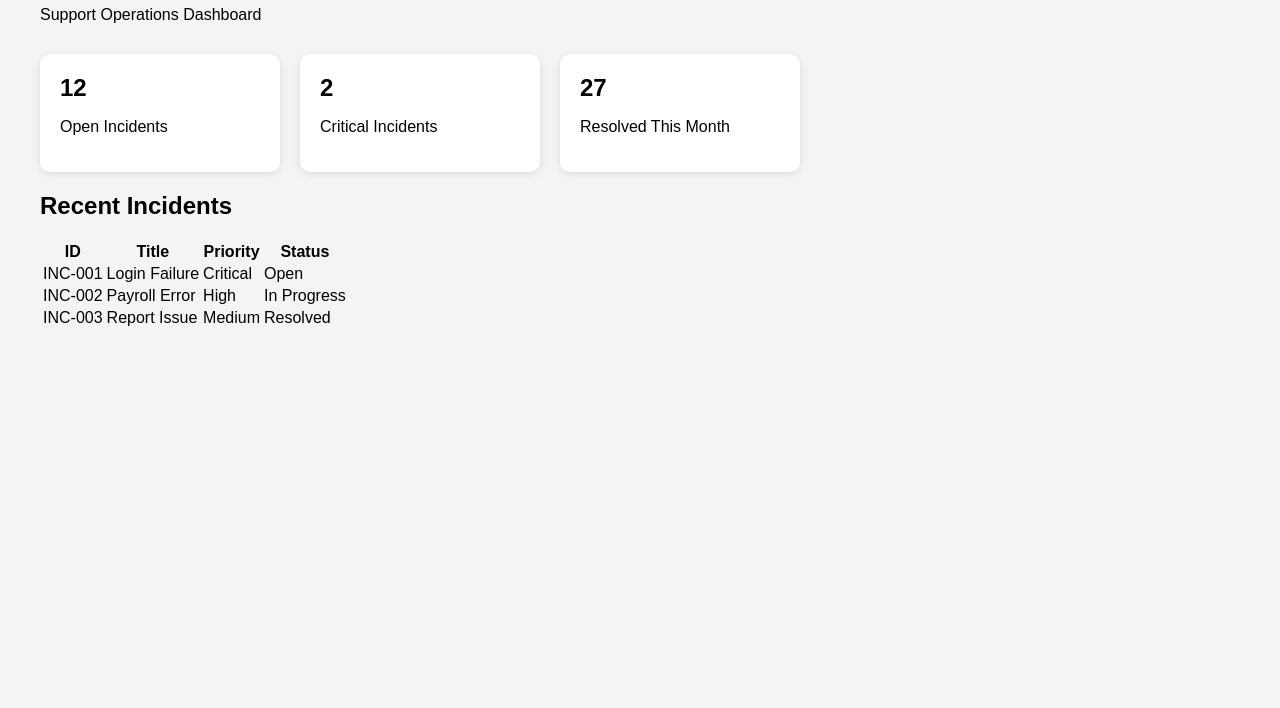
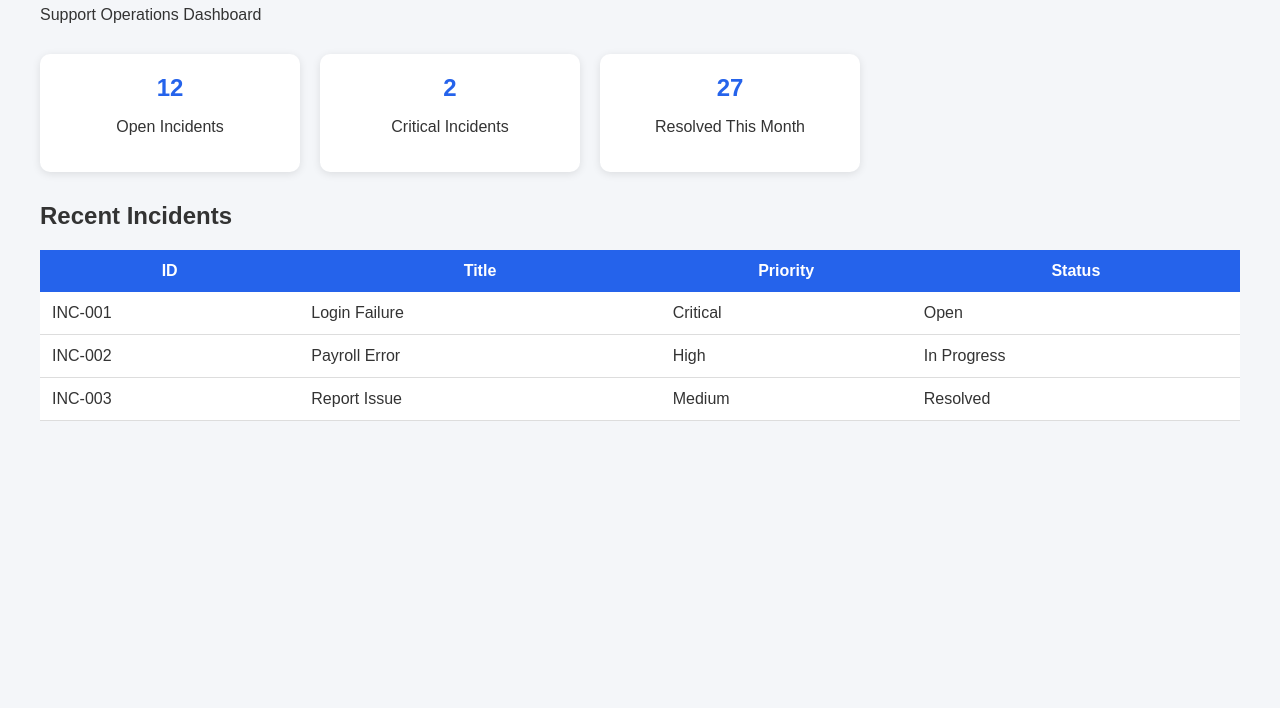
Before and after one commit to Sahba-mnj/incident-management-tracker, a plain HTML site: page index.html in a window 1280 px wide. Shown: the part 92-800 px from the top of the page. Drawn offline with Linux system fonts and the light colour scheme.

Commit message:
Update styles for body, dashboard, and card components

```diff
--- a/style.css
+++ b/style.css
@@ -1,23 +1,52 @@
 body {
     font-family: Arial, sans-serif;
     margin: 40px;
-    background-color: #f4f4f4;
+    background-color: #f4f6f9;
+    color: #333;
+}
+
+h1 {
+    color: #1f2937;
 }
 
 .dashboard {
     display: flex;
     gap: 20px;
-    margin-top: 30px;
+    margin: 30px 0;
 }
 
 .card {
     background: white;
     padding: 20px;
     border-radius: 10px;
-    width: 200px;
+    width: 220px;
     box-shadow: 0 2px 8px rgba(0,0,0,0.1);
+    text-align: center;
 }
 
 .card h2 {
     margin: 0;
+    color: #2563eb;
 }
+
+table {
+    width: 100%;
+    border-collapse: collapse;
+    margin-top: 20px;
+    background: white;
+}
+
+th {
+    background-color: #2563eb;
+    color: white;
+    padding: 12px;
+}
+
+td {
+    padding: 12px;
+    border-bottom: 1px solid #ddd;
+}
+
+tr:hover {
+    background-color: #f9fafb;
+}
```
